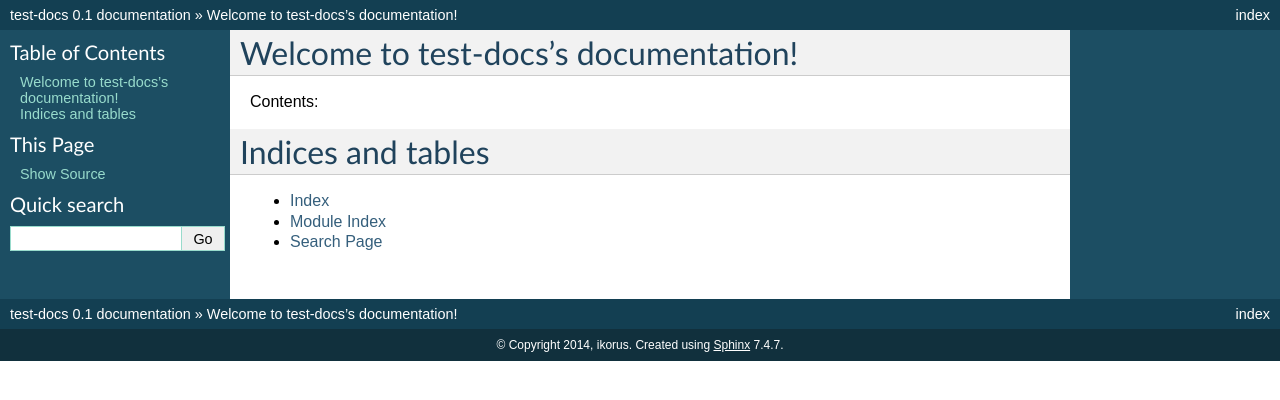
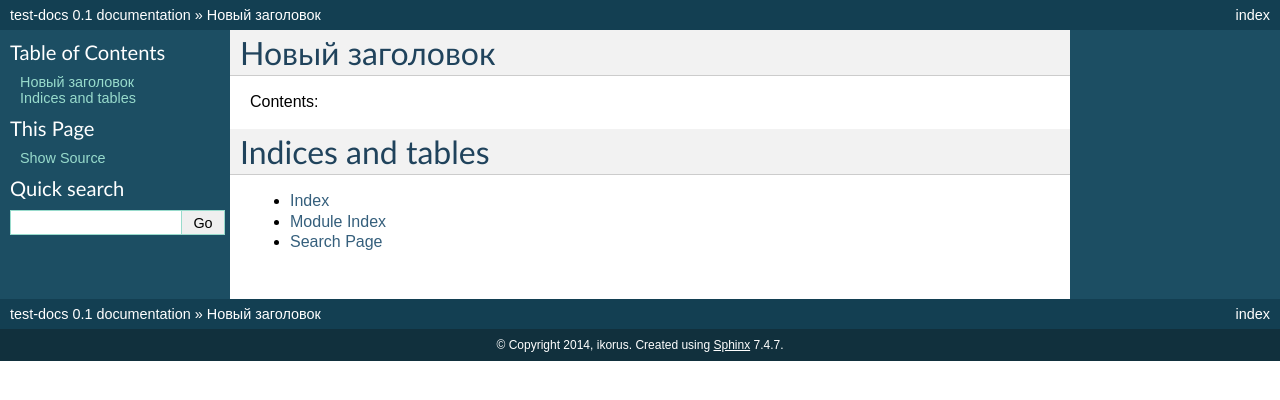
Before and after one commit to ikorus/doc, a Sphinx documentation site: the page built from docs/source/index.rst, in a window 1280 px wide. Shown: the top 400 px of the page. Built offline with Sphinx 7.4.7, drawn with Linux system fonts in a browser that asks for light colours.

Commit message:
Update index.rst

```diff
--- a/docs/source/index.rst
+++ b/docs/source/index.rst
@@ -3,7 +3,7 @@
    You can adapt this file completely to your liking, but it should at least
    contain the root `toctree` directive.
 
-Welcome to test-docs's documentation!
+Новый заголовок
 =====================================
 
 Contents:
```
